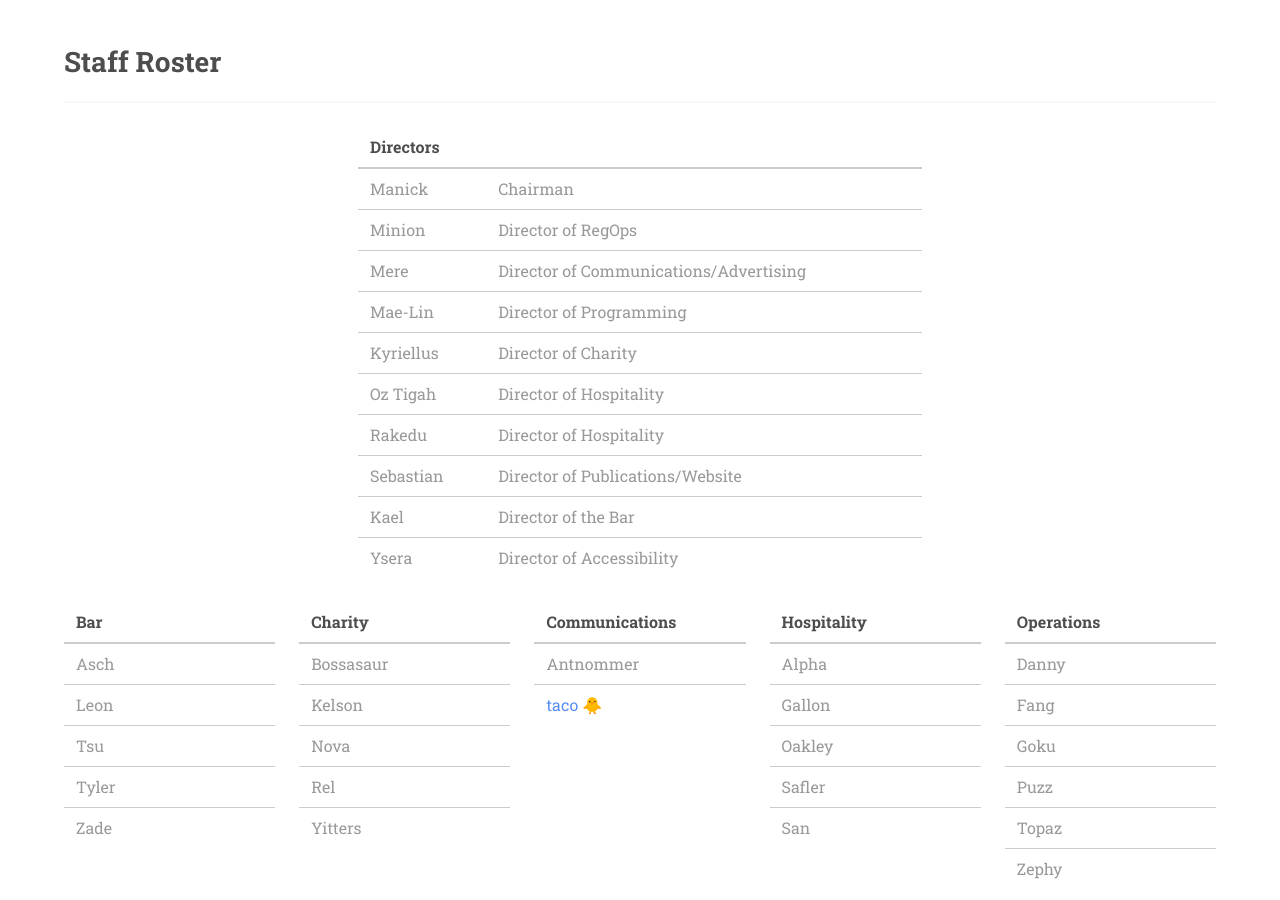
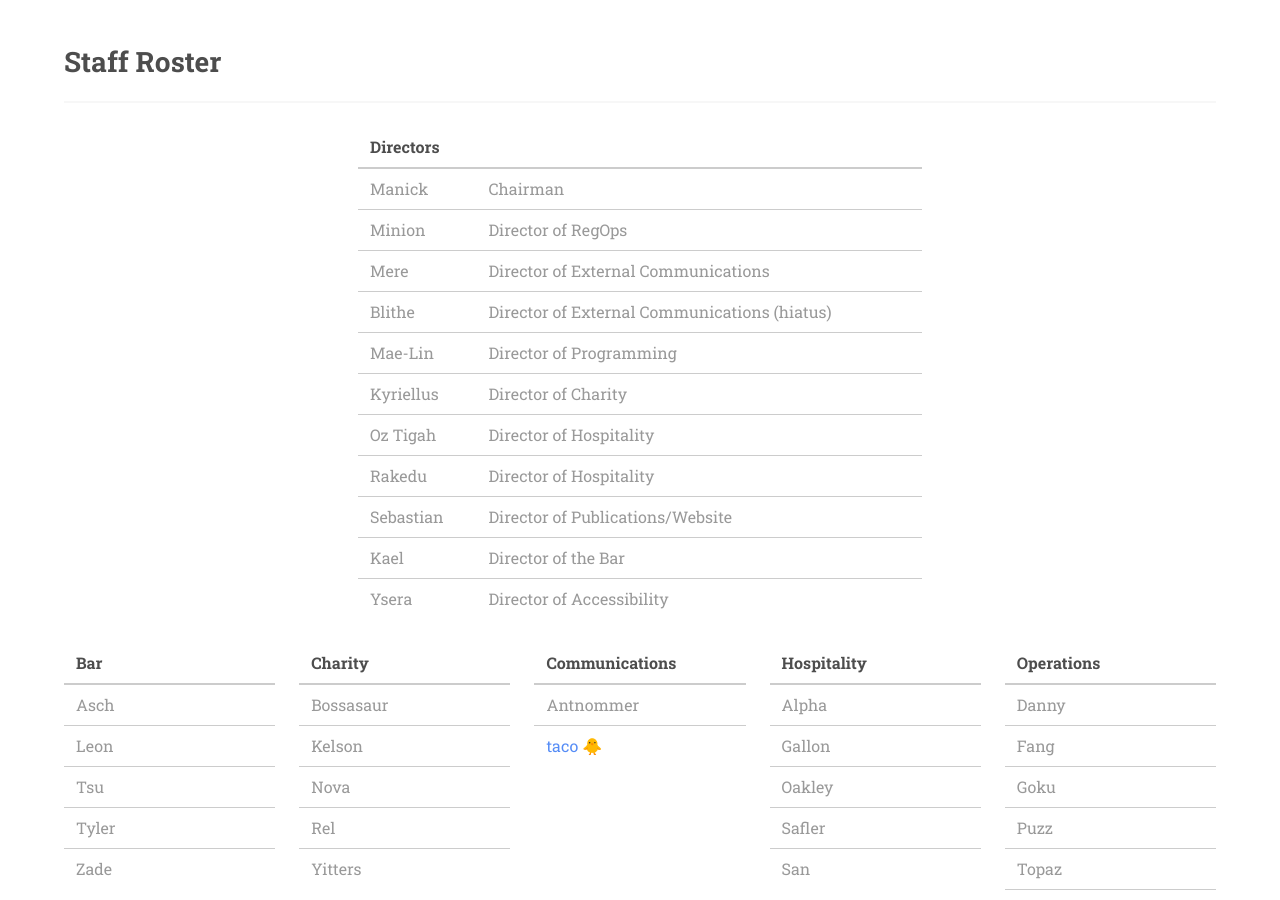
Before and after one commit to wpafw/wpafw.org, a Jekyll site: the page built from contact.md, in a window 1280 px wide and 900 px high, scrolled down 1339 px. Built offline with Jekyll 4.4.1, drawn with Linux system fonts in a browser that asks for light colours; nearby versions of some CDN libraries.

Commit message:
i forgot someone 😒

```diff
--- a/contact.md
+++ b/contact.md
@@ -80,7 +80,8 @@ Your email will be forwarded to the appropriate director or staff member. We loo
 |---|---|
 | Manick | Chairman |
 | Minion | Director of RegOps |
-| Mere | Director of Communications/Advertising |
+| Mere | Director of External Communications |
+| Blithe | Director of External Communications (hiatus) |
 | Mae-Lin | Director of Programming |
 | Kyriellus | Director of Charity |
 | Oz Tigah  | Director of Hospitality |
```
